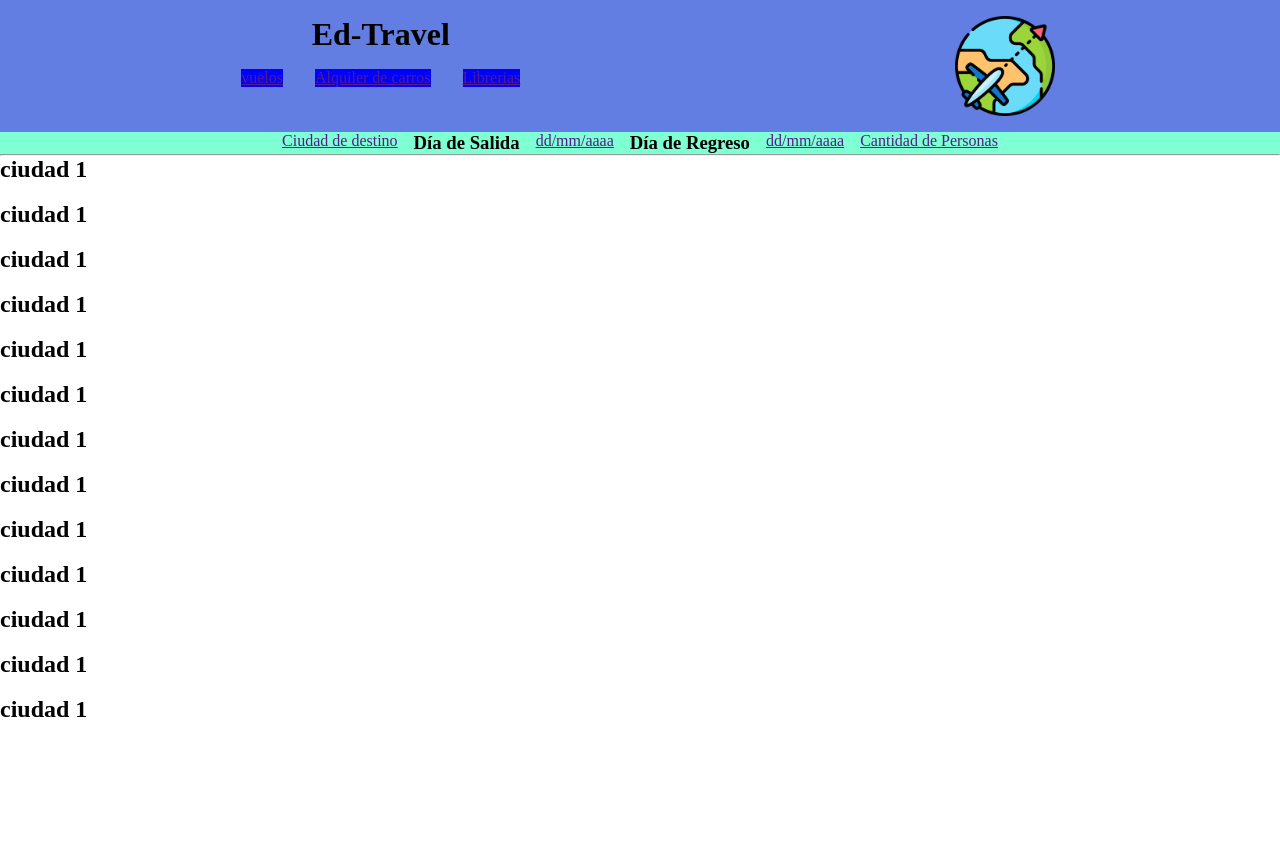
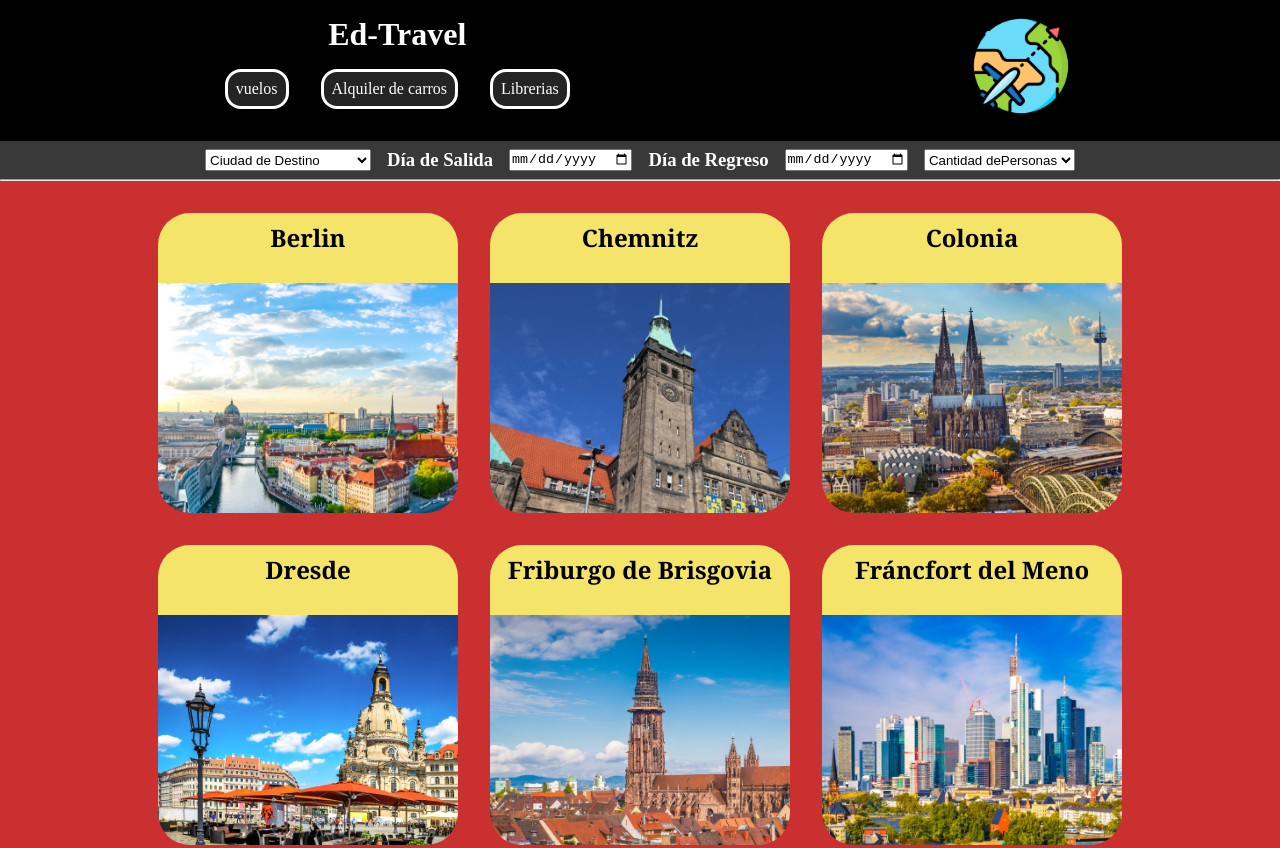
Before and after one commit to juanangel89/ediwnEntregable, a plain HTML site: page index.html in a window 1280 px wide. Shown: the top 848 px of the page. Before the commit the page ends 800 px from the top, so only its background shows below. Drawn offline with nearby package versions, Linux system fonts and the light colour scheme.

Commit message:
terminado 1.0

```diff
--- a/index.html
+++ b/index.html
@@ -2,17 +2,18 @@
 <html lang="es">
 <head>
     <meta charset="UTF-8">
+    <link href='https://unpkg.com/boxicons@2.1.4/css/boxicons.min.css' rel='stylesheet'>
     <meta name="viewport" content="width=device-width, initial-scale=1.0">
     <link rel="stylesheet" href="style.css">
     <title>Document</title>
 </head>
 <body>
     <header>
-        <div class="viaje">
+        <div class="travel">
 
-            <div class="navegador">
+            <div class="nav">
                 <h1>Ed-Travel</h1>
-                <div class="navegadores">
+                <div class="navs">
                     <div class="button"><a href="">vuelos</a></div>
                     <div class="button"><a href="">Alquiler de carros</a></div>
                     <div class="button"><a href="">Librerias</a></div>
@@ -22,71 +23,104 @@
         </div>
 
     </header>
-    <section class="destino">
-        <div class="lista"><a href="">Ciudad de destino</a></div>
+    <section class="destination">
+        <select>
+            <option value="">Ciudad de Destino</option>
+            <option value="">Berlin</option>
+            <option value="">Chemnitz</option>
+            <option value="">Colonia</option>
+            <option value="">Dresde</option>
+            <option value="">Friburgo de Brisgovia</option>
+            <option value="">Fráncfort del Meno</option>
+            <option value="">Füssen</option>
+            <option value="">Garmisch-Partenkirchen</option>
+            <option value="">Hamburgo</option>
+            <option value="">Mannheim</option>
+            <option value="">Munich</option>
+            <option value="">Potsdam</option>
+            <option value="">Salzburgo</option>
+        </select>
+
         <h3>Día de Salida</h3>
-        <div class="lista"><a href="">dd/mm/aaaa</a></div>
+        <input type="date">
         <h3>Día de Regreso</h3>
-        <div class="lista"><a href="">dd/mm/aaaa</a></div>
-        <div class="lista"><a href="">Cantidad de Personas</a></div>
+        <input type="date">
+        <select>
+            <option value="">Cantidad dePersonas</option>
+            <option value="">1</option>
+            <option value="">2</option>
+            <option value="">3</option>
+            <option value="">4</option>
+            <option value="">5</option>
+            <option value="">6</option>
+        </select>
     </section>
     <hr>
     <section class="cities">
-        <div class="city">
-            <h2>ciudad 1</h2>
+        <card class="city1">
+            <h2>Berlin</h2>
             <img src="" alt="">
-        </div>
-        <div class="city">
-            <h2>ciudad 1</h2>
+        </card>
+        <card class="city2">
+            <h2>Chemnitz</h2>
             <img src="" alt="">
-        </div>
-        <div class="city">
-            <h2>ciudad 1</h2>
+        </card>
+        <card class="city3">
+            <h2>Colonia</h2>
             <img src="" alt="">
-        </div>
-        <div class="city">
-            <h2>ciudad 1</h2>
+        </card>
+        <card class="city4">
+            <h2>Dresde</h2>
             <img src="" alt="">
-        </div>
-        <div class="city">
-            <h2>ciudad 1</h2>
+        </card>
+        <card class="city5">
+            <h2>Friburgo de Brisgovia</h2>
             <img src="" alt="">
-        </div>
-        <div class="city">
-            <h2>ciudad 1</h2>
+        </card>
+        <card class="city6">
+            <h2>Fráncfort del Meno</h2>
             <img src="" alt="">
-        </div>
-        <div class="city">
-            <h2>ciudad 1</h2>
+        </card>
+        <card class="city7">
+            <h2>Füssen</h2>
             <img src="" alt="">
-        </div>
-        <div class="city">
-            <h2>ciudad 1</h2>
+        </card>
+        <card class="city8">
+            <h2>Garmisch-Partenkirchen</h2>
             <img src="" alt="">
-        </div>
-        <div class="city">
-            <h2>ciudad 1</h2>
+        </card>
+        <card class="city9">
+            <h2>Hamburgo</h2>
             <img src="" alt="">
-        </div>
-        <div class="city">
-            <h2>ciudad 1</h2>
+        </card>
+        <card class="city10">
+            <h2>Mannheim</h2>
             <img src="" alt="">
-        </div>
-        <div class="city">
-            <h2>ciudad 1</h2>
+        </card>
+        <card class="city11">
+            <h2>Munich</h2>
             <img src="" alt="">
-        </div>
-        <div class="city">
-            <h2>ciudad 1</h2>
+        </card>
+        <card class="city12">
+            <h2>Potsdam</h2>
             <img src="" alt="">
-        </div>
-        <div class="city">
-            <h2>ciudad 1</h2>
+        </card>
+        <card class="city13">
+            <h2>Salzburgo</h2>
             <img src="" alt="">
-        </div>
+        </card>
     </section>
     <footer>
 
+        <section class="social">
+            <ul>
+                <hr>
+                <i class='bx bxl-whatsapp' ></i>
+                <i class='bx bxl-facebook'></i>
+                <i class='bx bxl-instagram' ></i>
+                <i class='bx bxl-linkedin' ></i>
+            </ul>
+        </section>
     </footer>
 </body>
 </html>
--- a/style.css
+++ b/style.css
@@ -5,33 +5,106 @@
 }
 
 header{
-    background-color: rgb(98, 126, 227);
+    background-color: rgb(0, 0, 0);
 }
-.viaje{
+
+h1{
+    color: white;
+}
+
+.travel{
     display: flex;
     justify-content: space-around;
     padding: 1rem;
 }
-.navegador{
+.nav{
     display: flex;
     flex-direction: column;
     align-items: center;
 }
-.navegadores{
+.navs{
     display: flex;
 }
 .button{
-    background-color: blue;
+    background-color: rgb(36, 36, 36);
     margin: 1rem;
+    padding: .5rem;
+    border-radius: 1rem 1rem;
+    border: solid;
+    border-color: rgb(255, 255, 255);
 }
 .logo{
     width: 100px;
     height: 100px;
+
+}
+a{
+    text-decoration: none;
+    color: rgb(255, 255, 255);
 }
 
-.destino{
-    background-color: aquamarine;
+.destination{
+    background-color: rgb(57, 57, 57);
     display: flex;
     justify-content: center;
     gap: 1rem;
+    padding: .5rem;
 }
+h3{
+    color: white;
+}
+
+.cities{
+    background-color: rgb(203, 48, 48);
+    display: flex;
+    gap: 2rem;
+    flex-wrap: wrap;
+    justify-content: center;
+    padding: 2rem;
+
+}
+card{
+    background-color: rgb(245, 228, 106);
+    width: 300px;
+    height: 300px;
+    border-radius: 2rem;
+    text-align: center;
+    background-repeat: no-repeat;
+    background-size: cover;
+    background-position-y:70px ;
+}
+
+h2{
+    margin: .5rem;
+    font-family: Georgia, 'Times New Roman', Times, serif;
+}
+footer{
+    padding: 1rem;
+    background-color: rgb(245, 228, 106);
+}
+.social{
+    height: 10rem;
+    display: flex;
+    justify-content: center;
+    align-items: center;
+}
+i{
+    font-size: 40px;
+    color: white;
+    margin: 1rem;
+}
+
+
+.city1{background-image: url("assets/Cities/Berlin.jpg");}
+.city2{background-image: url("assets/Cities/Chemnitz.jpg");}
+.city3{background-image: url("assets/Cities/Colonia.jpg");}
+.city4{background-image: url("assets/Cities/Dresde.jpg");}
+.city5{background-image: url("assets/Cities/FriburgodeBrisgovia.jpg");}
+.city6{background-image: url("assets/Cities/FráncfortdelMeno.jpg");}
+.city7{background-image: url("assets/Cities/Füssen.jpg");}
+.city8{background-image: url("assets/Cities/Garmisch-Partenkirchen.jpg");}
+.city9{background-image: url("assets/Cities/Hamburgo.jpg");}
+.city10{background-image: url("assets/Cities/Mannheim.jpg");}
+.city11{background-image: url("assets/Cities/Munich.jpg");}
+.city12{background-image: url("assets/Cities/Potsdam.jpg");}
+.city13{background-image: url("assets/Cities/Salzburgo.jpg");}
```
Also changed, not shown: assets/Cities/Berlin.jpg (added), assets/Cities/Chemnitz.jpg (added), assets/Cities/Colonia.jpg (added), assets/Cities/Dresde.jpg (added), assets/Cities/FriburgodeBrisgovia.jpg (added), assets/Cities/FráncfortdelMeno.jpg (added), assets/Cities/Füssen.jpg (added), assets/Cities/Garmisch-Partenkirchen.jpg (added), assets/Cities/Hamburgo.jpg (added), assets/Cities/Mannheim.jpg (added), assets/Cities/Munich.jpg (added), assets/Cities/Potsdam.jpg (added), assets/Cities/Salzburgo.jpg (added).
